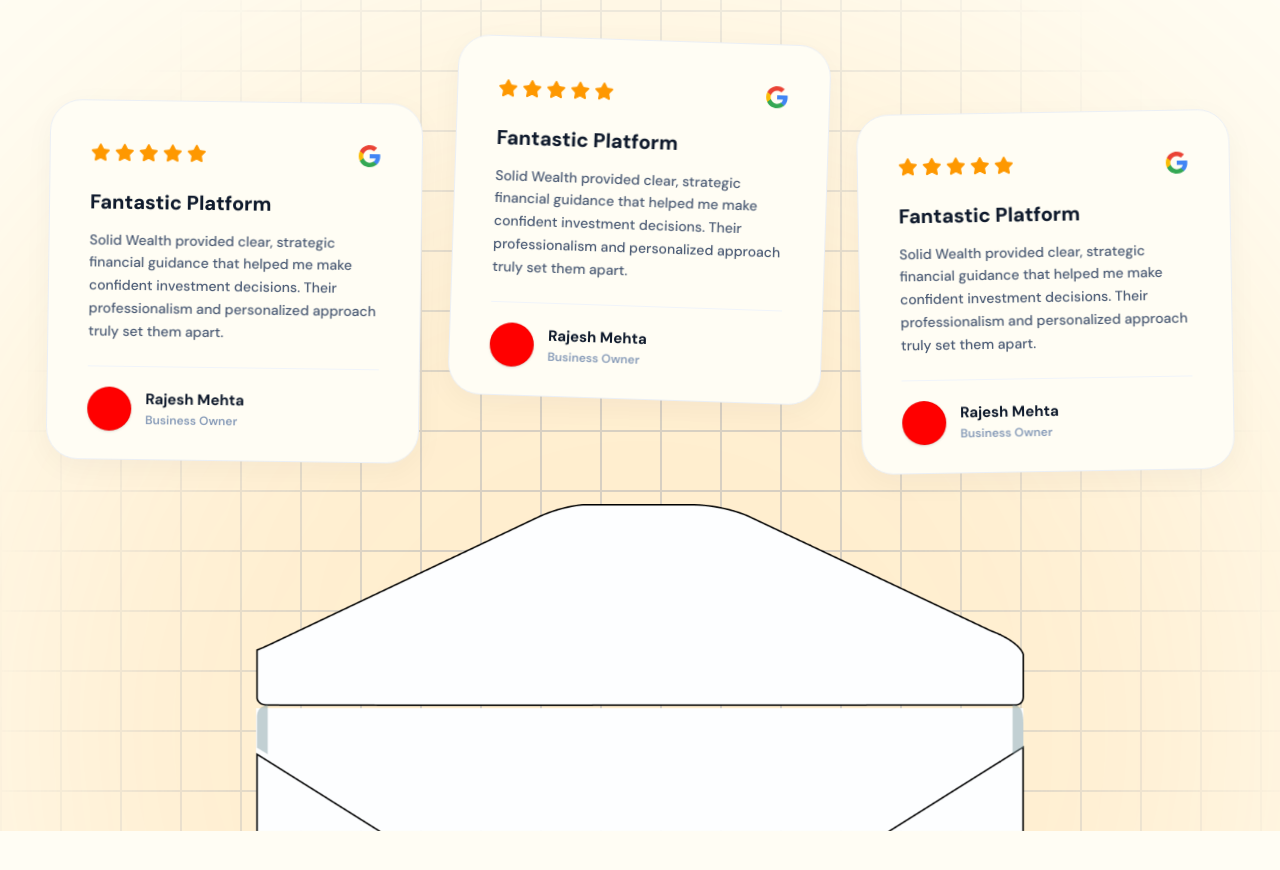
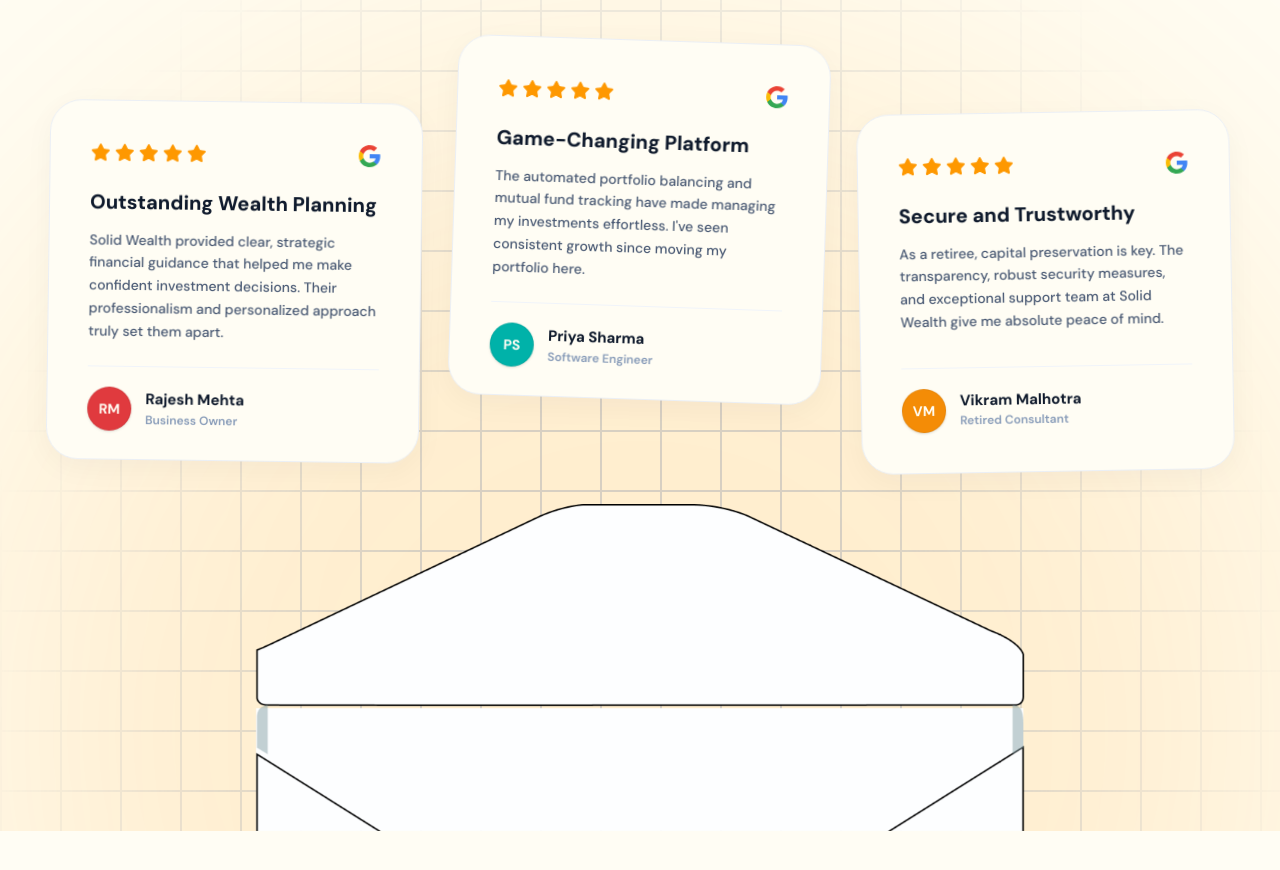
Before and after one commit to vishwajeett007/solid-wealth, a Next.js app: page / in a window 1280 px wide. Shown: the part 6160-7030 px from the top of the page. Built offline with nearby package versions, Linux system fonts and the light colour scheme; no server answers.

Commit message:
update review

```diff
--- a/src/components/sections/reviews-section.tsx
+++ b/src/components/sections/reviews-section.tsx
@@ -17,27 +17,27 @@ interface Review {
 const reviewsData: Review[] = [
   {
     id: 1,
-    title: "Fantastic Platform",
+    title: "Outstanding Wealth Planning",
     text: "Solid Wealth provided clear, strategic financial guidance that helped me make confident investment decisions. Their professionalism and personalized approach truly set them apart.",
     author: "Rajesh Mehta",
     role: "Business Owner",
-    avatarColor: "bg-[#ff0000]", // Solid red avatar from the mockup
+    avatarColor: "bg-[#E03A3E]", // Crimson red
   },
   {
     id: 2,
-    title: "Fantastic Platform",
-    text: "Solid Wealth provided clear, strategic financial guidance that helped me make confident investment decisions. Their professionalism and personalized approach truly set them apart.",
-    author: "Rajesh Mehta",
-    role: "Business Owner",
-    avatarColor: "bg-[#ff0000]",
+    title: "Game-Changing Platform",
+    text: "The automated portfolio balancing and mutual fund tracking have made managing my investments effortless. I've seen consistent growth since moving my portfolio here.",
+    author: "Priya Sharma",
+    role: "Software Engineer",
+    avatarColor: "bg-[#00B2A9]", // Teal
   },
   {
     id: 3,
-    title: "Fantastic Platform",
-    text: "Solid Wealth provided clear, strategic financial guidance that helped me make confident investment decisions. Their professionalism and personalized approach truly set them apart.",
-    author: "Rajesh Mehta",
-    role: "Business Owner",
-    avatarColor: "bg-[#ff0000]",
+    title: "Secure and Trustworthy",
+    text: "As a retiree, capital preservation is key. The transparency, robust security measures, and exceptional support team at Solid Wealth give me absolute peace of mind.",
+    author: "Vikram Malhotra",
+    role: "Retired Consultant",
+    avatarColor: "bg-[#F48C06]", // Amber orange
   },
 ];
 
@@ -158,10 +158,15 @@ export function ReviewsSection() {
               <div className="flex items-center gap-3.5 mt-6 border-t border-[#F0F4FA] pt-5">
                 <div
                   className={cn(
-                    "w-11 h-11 rounded-full flex-shrink-0 shadow-sm border border-black/5",
+                    "w-11 h-11 rounded-full flex-shrink-0 shadow-sm border border-black/5 flex items-center justify-center text-white font-bold text-sm",
                     review.avatarColor
                   )}
-                />
+                >
+                  {review.author
+                    .split(" ")
+                    .map((n) => n[0])
+                    .join("")}
+                </div>
                 <div className="flex flex-col">
                   <span className="text-[15px] font-bold text-[#0f1a2c] leading-tight">
                     {review.author}
```
